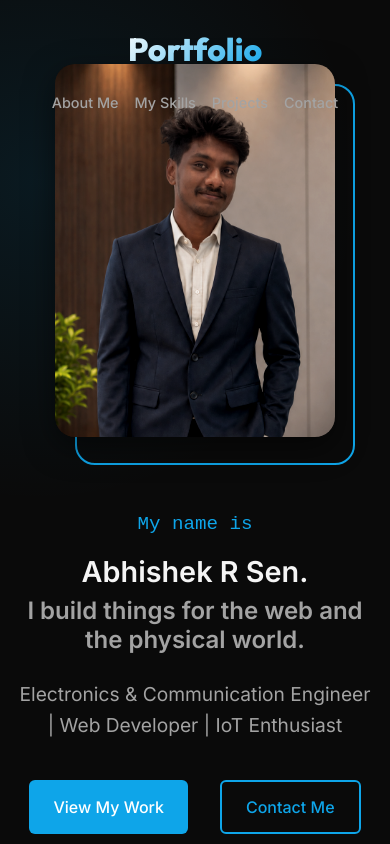
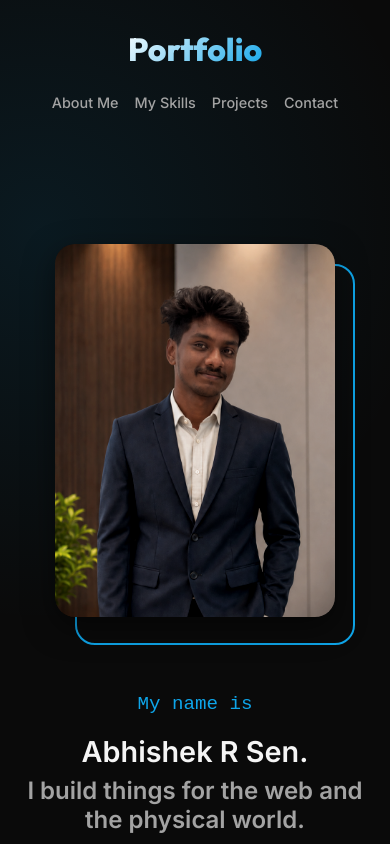
Before and after one commit to abhishekrsen/Abhishek-R-Sen-Portfolio, a React (Vite) app in the folder client/: page / in a window 390 px wide. Shown: the top 844 px of the page. Built offline with nearby package versions, Linux system fonts and the light colour scheme.

Commit message:
Restore layout and mobile overlap fixes

```diff
--- a/client/src/components/Hero.css
+++ b/client/src/components/Hero.css
@@ -3,6 +3,7 @@
   display: flex;
   align-items: center;
   background: radial-gradient(circle at 10% 20%, rgba(14, 165, 233, 0.1) 0%, transparent 40%);
+  padding-top: 100px;
 }
 
 .hero-container {
@@ -14,8 +15,8 @@
 }
 
 .hero-content {
-  flex: 1;
-  max-width: 600px;
+  flex: 1 1 auto;
+  max-width: 750px;
 }
 
 .hero-greeting {
@@ -53,10 +54,11 @@
 }
 
 .hero-image-container {
-  flex: 1;
+  flex: 0 0 auto;
   display: flex;
-  justify-content: center;
+  justify-content: flex-end;
   align-items: center;
+  padding-left: 1rem;
 }
 
 .hero-image-wrapper {
@@ -101,11 +103,16 @@
 }
 
 @media (max-width: 992px) {
+  .hero-section {
+    min-height: auto;
+    padding-bottom: 4rem;
+    padding-top: 180px;
+  }
   .hero-container {
     flex-direction: column-reverse;
     text-align: center;
     justify-content: center;
-    margin-top: 4rem;
+    margin-top: 2rem;
   }
 
   .hero-subtitle {
@@ -119,6 +126,8 @@
   }
 
   .hero-image-container {
+    padding-left: 0;
+    margin-top: 2rem;
     margin-bottom: 2rem;
   }
 
```
